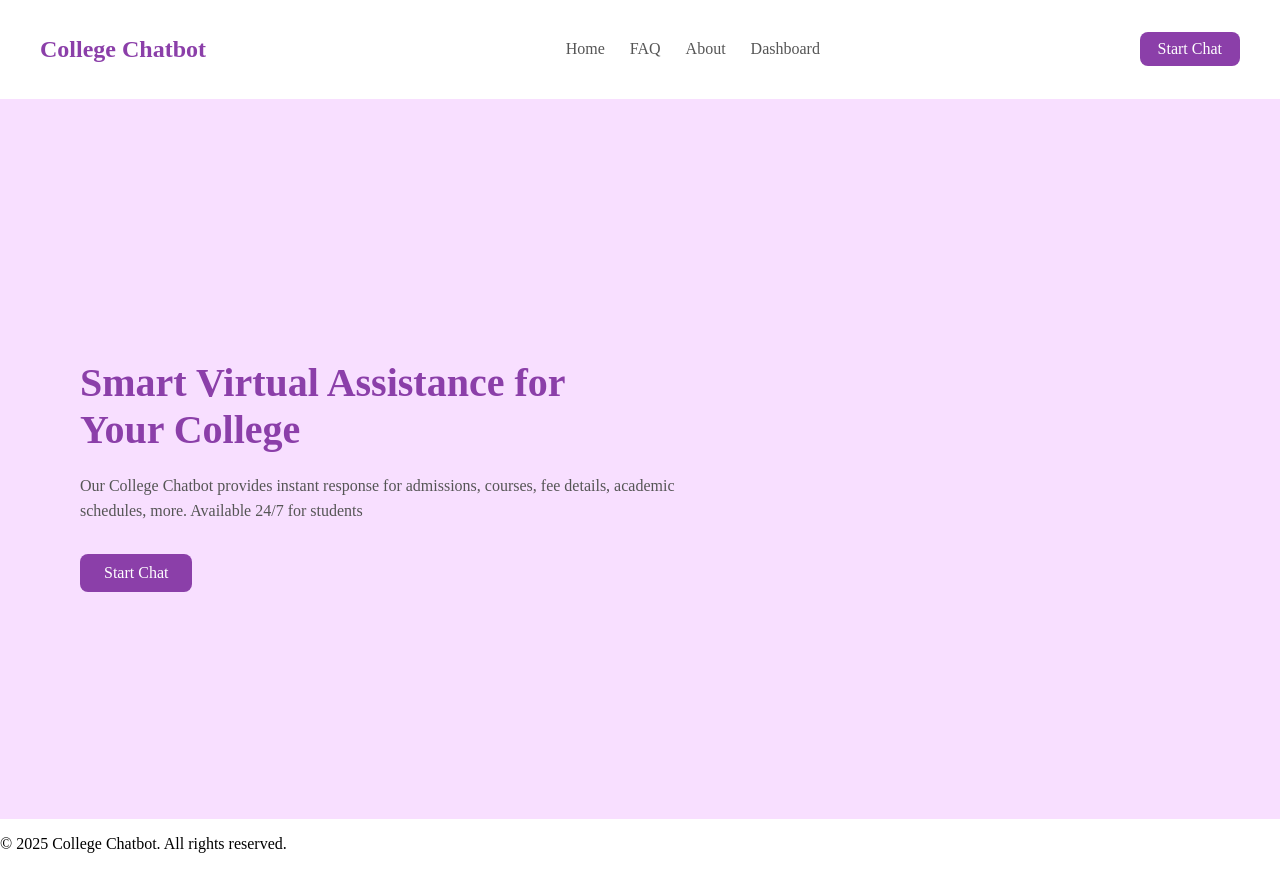
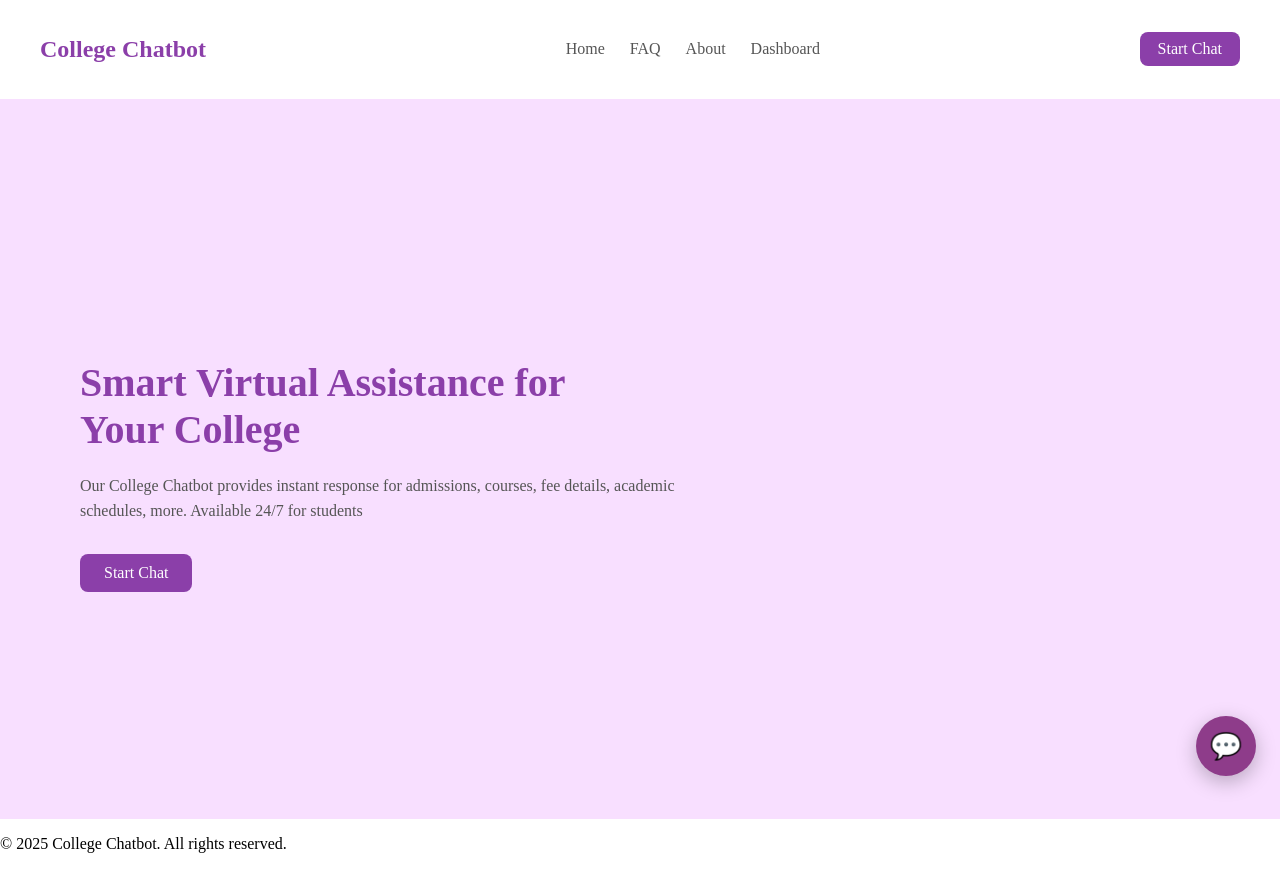
Before and after one commit to sidharthpunathil/chatbot-poc, a React (Create React App) app in the folder frontend/: page / in a window 1280 px wide. Built offline with nearby package versions, Linux system fonts and the light colour scheme; no server answers.

Commit message:
Integrated floating chatbot widget globally

```diff
--- a/frontend/src/App.js
+++ b/frontend/src/App.js
@@ -9,10 +9,15 @@ import RecentChat from "./pages/RecentChat";
 import FAQ from "./pages/Faq";
 
 import HomeLayout from "./components/HomeLayout";
+import ChatWidget from "./components/ChatWidget"; // ✅ from Jumna
 
 function App() {
   return (
     <Router>
+      <>
+        {/* Floating Chatbot Widget – appears on all pages */}
+        <ChatWidget />
+
         <Routes>
           {/* Home WITH header & footer */}
           <Route
@@ -32,9 +37,10 @@ function App() {
           <Route path="/recentchat" element={<RecentChat />} />
           <Route path="/faq" element={<FAQ />} />
 
-        {/* Optional: redirect unknown routes to home */}
+          {/* Redirect unknown routes */}
           <Route path="*" element={<Navigate to="/" replace />} />
         </Routes>
+      </>
     </Router>
   );
 }
```
Lines whose indentation alone changed are shown as unchanged.
